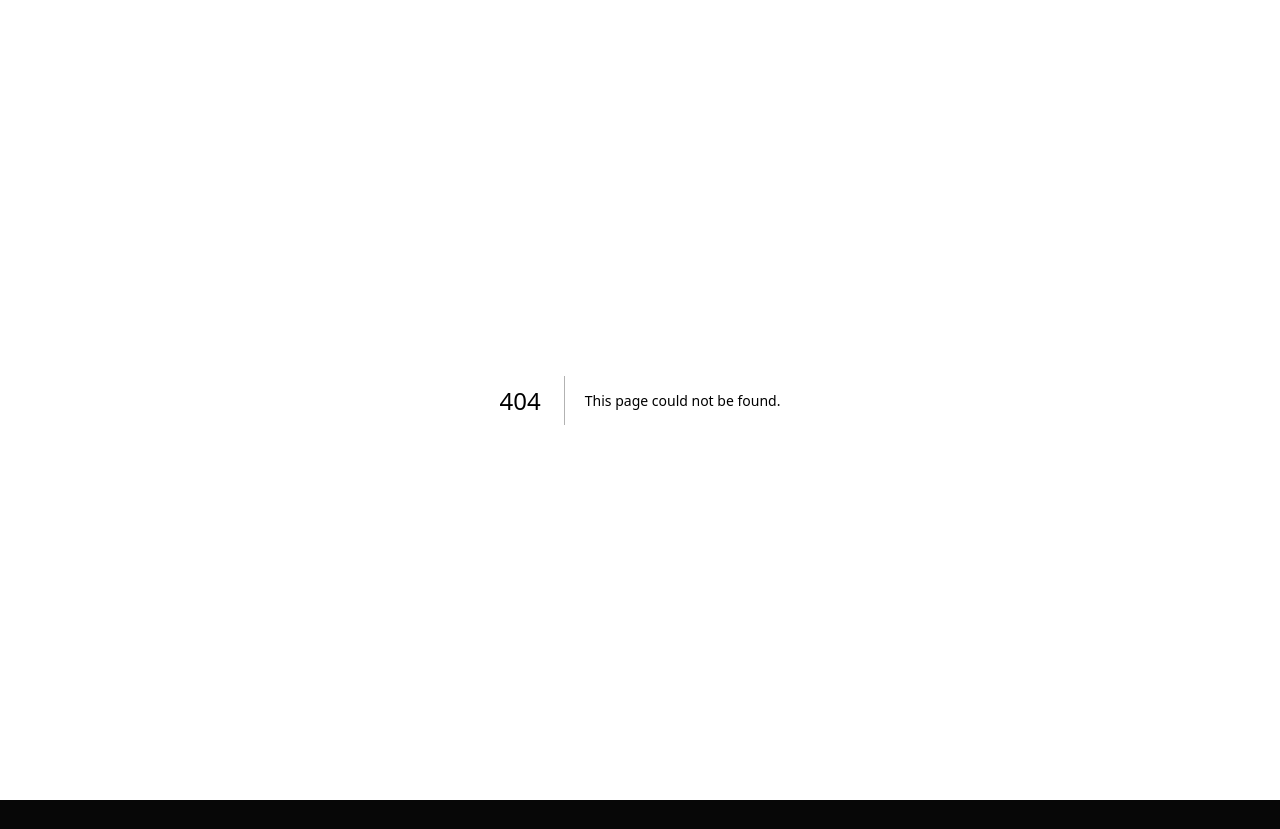
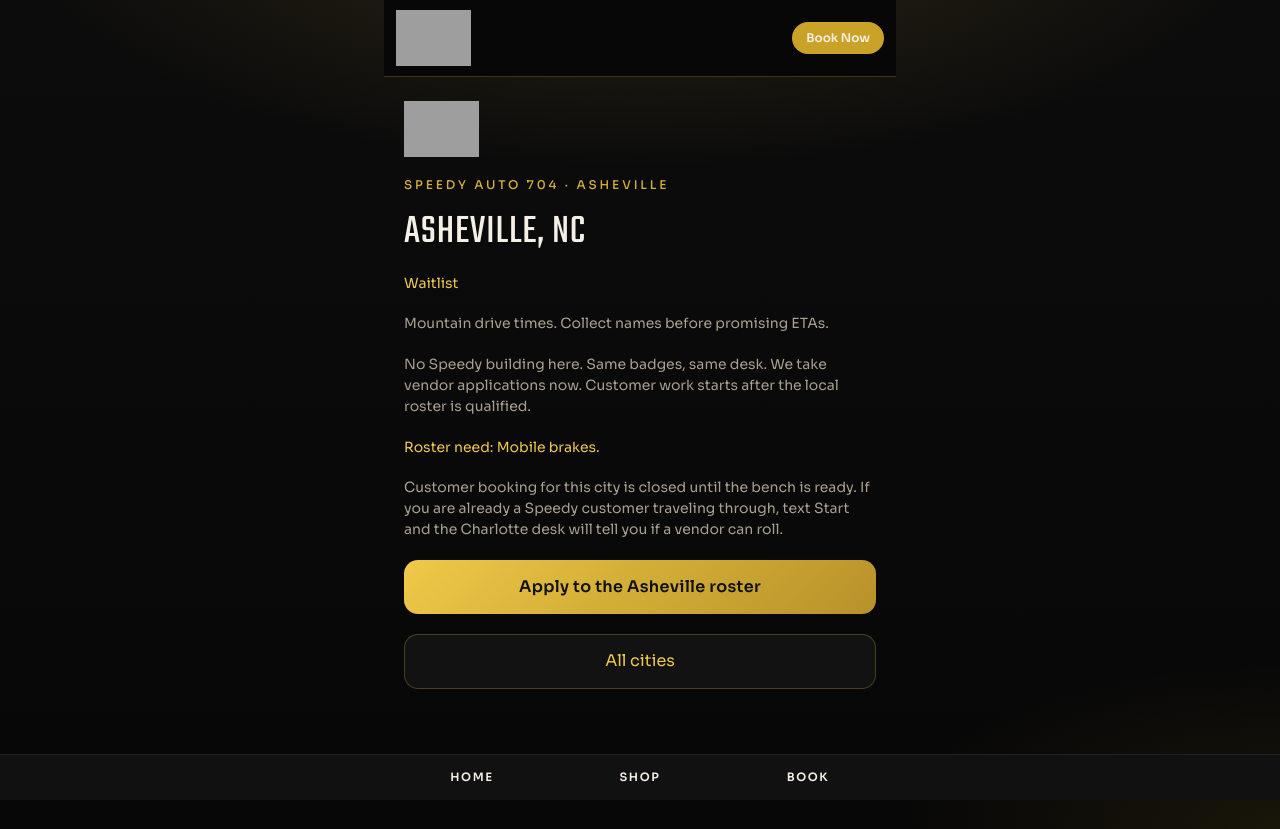
Before and after one commit to speedyapointments-cyber/speedyautobot, a Next.js app: page /markets/asheville in a window 1280 px wide. Before the commit this address had no page. Before the commit the page ends 800 px from the top, so only its background shows below. Built offline with nearby package versions, Linux system fonts and the light colour scheme; grey boxes are pictures that could not be loaded.

Commit message:
City template pages at /markets/[slug] on the same plan

```diff
--- /dev/null
+++ b/src/app/markets/[slug]/page.tsx
@@ -0,0 +1,67 @@
+import Link from "next/link";
+import { notFound } from "next/navigation";
+import { AppShell } from "@/components/AppShell";
+import { Logo } from "@/components/Logo";
+import { TextStart } from "@/components/TextStart";
+import { MARKETS, marketBySlug } from "@/lib/markets";
+import { SHOP } from "@/lib/shop";
+
+export function generateStaticParams() {
+  return MARKETS.map((market) => ({ slug: market.slug }));
+}
+
+export default async function CityPage({
+  params,
+}: {
+  params: Promise<{ slug: string }>;
+}) {
+  const { slug } = await params;
+  const market = marketBySlug(slug);
+  if (!market) notFound();
+
+  const live = market.status === "Live";
+
+  return (
+    <AppShell>
+      <div className="px-5 py-6 space-y-5">
+        <Logo className="h-14 w-auto object-contain object-left" />
+        <p className="text-xs font-medium tracking-[0.24em] text-[var(--gold)] uppercase">
+          Speedy Auto 704 · {market.city}
+        </p>
+        <h1 className="section-title">
+          {market.city}, {market.state}
+        </h1>
+        <p className="text-sm text-[var(--gold-bright)]">{market.status}</p>
+        <p className="muted text-sm">{market.note}</p>
+        <p className="muted text-sm">
+          {market.shop
+            ? "This is the Speedy shop city. Book or text Start."
+            : "No Speedy building here. Same badges, same desk. We take vendor applications now. Customer work starts after the local roster is qualified."}
+        </p>
+        <p className="text-sm text-[var(--gold-bright)]">Roster need: {market.need}</p>
+
+        {live ? (
+          <>
+            <TextStart label="TEXT START" />
+            <a href={SHOP.bookUrl} className="btn-ghost" target="_blank" rel="noopener noreferrer">
+              BOOK
+            </a>
+          </>
+        ) : (
+          <p className="muted text-sm">
+            Customer booking for this city is closed until the bench is ready.
+            If you are already a Speedy customer traveling through, text Start and the
+            Charlotte desk will tell you if a vendor can roll.
+          </p>
+        )}
+
+        <Link href={`/apply?city=${encodeURIComponent(market.city)}`} className="btn-gold">
+          Apply to the {market.city} roster
+        </Link>
+        <Link href="/markets" className="btn-ghost">
+          All cities
+        </Link>
+      </div>
+    </AppShell>
+  );
+}
--- a/src/app/markets/page.tsx
+++ b/src/app/markets/page.tsx
@@ -12,8 +12,8 @@
         <h1 className="section-title">Fill the bench. Then the city.</h1>
         <p className="muted text-sm">{LAUNCH_RULE}</p>
         <p className="muted text-sm">
-          Same site, same plan. Each city is its own page. Add another city later by
-          adding one row — not a new website.
+          Same site, same plan. Each city is its own page under /markets.
+          Add another city later by adding one row — not a new website.
         </p>
         <Link href="/apply" className="btn-gold">Join the Speedy roster</Link>
         <ul className="space-y-3">
@@ -26,7 +26,7 @@
               <p className="muted text-sm">{market.note}</p>
               <p className="text-sm text-[var(--gold-bright)]">Need: {market.need}</p>
               <p className="text-xs text-[var(--ink-muted)]">{market.shop ? "Physical shop" : "No Speedy location — page and roster only"}</p>
-              <Link href={`/nc/${market.slug}`.replace("/nc/", `/${market.state === "US" ? "us" : market.state.toLowerCase()}/`).replace("/nc/", "/")} className="text-sm text-[var(--gold-bright)] underline">
+              <Link href={`/markets/${market.slug}`} className="text-sm text-[var(--gold-bright)] underline">
                 Open {market.city} page
               </Link>
             </li>
```
